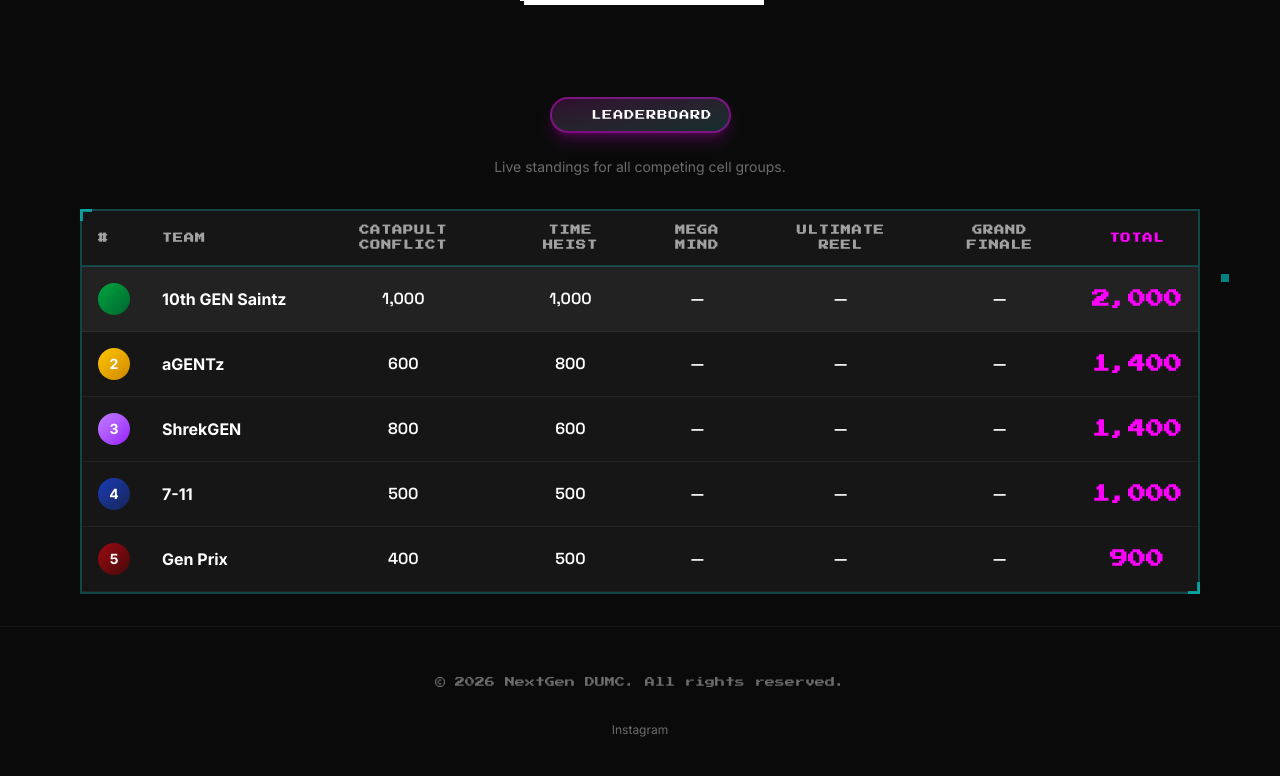
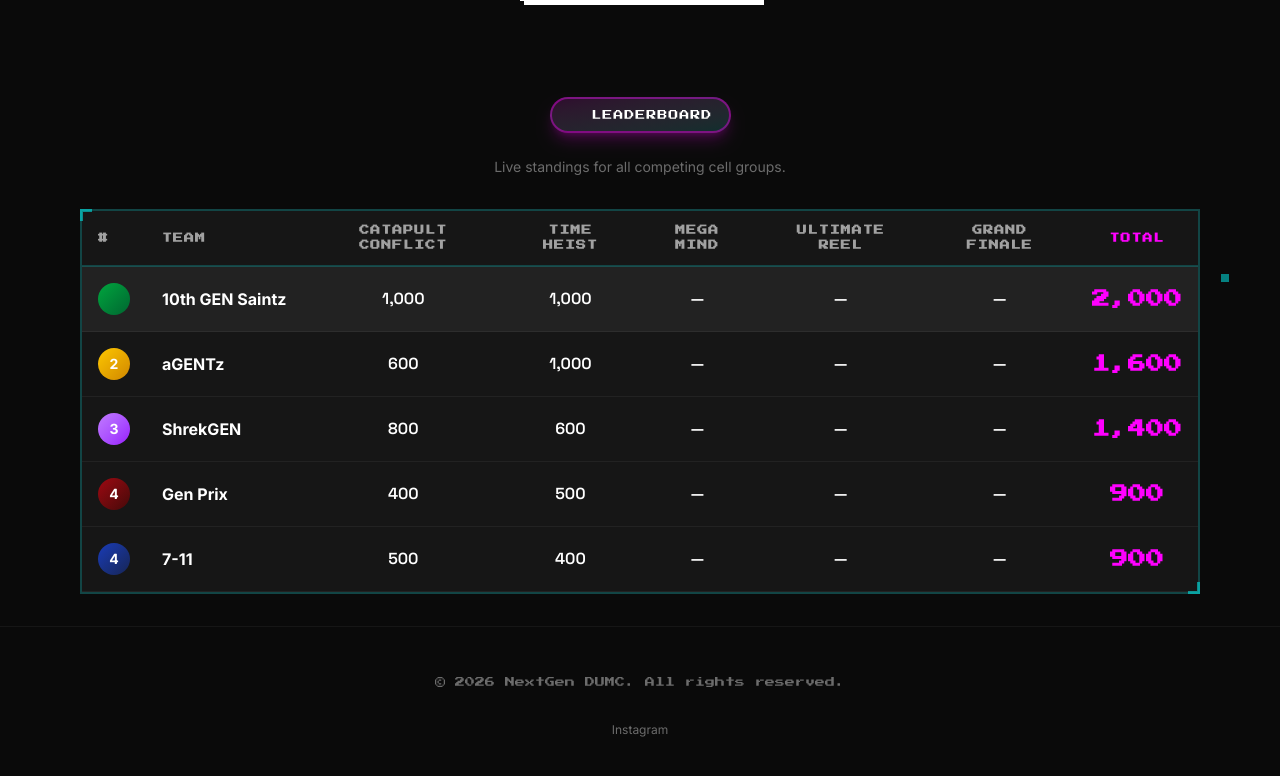
Before and after one commit to ashleylpm/kingdomlympics, a React (Vite) app: page / in a window 1280 px wide. Shown: the part 3186-3962 px from the top of the page. Built offline with nearby package versions, Linux system fonts and the light colour scheme; some icons are missing.

Commit message:
feat: fix scores

```diff
--- a/src/components/sections/LeaderboardPreview.tsx
+++ b/src/components/sections/LeaderboardPreview.tsx
@@ -4,17 +4,24 @@ import { motion } from 'motion/react';
 
 const teams = [
   { name: '10th GEN Saintz', color: 'from-green-600 to-green-800', games: [1000, 1000, null, null, null] },
-  { name: 'aGENTz', color: 'from-yellow-400 to-yellow-600', games: [600, 800, null, null, null] },
+  { name: 'aGENTz', color: 'from-yellow-400 to-yellow-600', games: [600, 1000, null, null, null] },
   { name: 'ShrekGEN', color: 'from-purple-400 to-purple-600', games: [800, 600, null, null, null] },
   { name: 'Gen Prix', color: 'from-red-800 to-red-950', games: [400, 500, null, null, null] },
-  { name: '7-11', color: 'from-blue-800 to-blue-950', games: [500, 500, null, null, null] },
+  { name: '7-11', color: 'from-blue-800 to-blue-950', games: [500, 400, null, null, null] },
 ];
 
 const gameNames = ['Catapult Conflict', 'Time Heist', 'Mega Mind', 'Ultimate Reel', 'Grand Finale'];
 
-const rankedTeams = [...teams]
-  .map((t) => ({ ...t, total: t.games.reduce((a, b) => (a ?? 0) + (b ?? 0), 0) as number }))
-  .sort((a, b) => b.total - a.total);
+const rankedTeams = (() => {
+  const sorted = [...teams]
+    .map((t) => ({ ...t, total: t.games.reduce((a, b) => (a ?? 0) + (b ?? 0), 0) as number }))
+    .sort((a, b) => b.total - a.total);
+  const result: Array<{ name: string; color: string; games: (number | null)[]; total: number; rank: number }> = [];
+  for (let i = 0; i < sorted.length; i++) {
+    result.push({ ...sorted[i], rank: i > 0 && sorted[i].total === sorted[i - 1].total ? result[i - 1].rank : i + 1 });
+  }
+  return result;
+})();
 
 export const LeaderboardPreview: React.FC = () => {
   return (
@@ -53,14 +60,14 @@ export const LeaderboardPreview: React.FC = () => {
             {rankedTeams.map((team, index) => (
               <tr
                 key={team.name}
-                className={`border-b border-white/5 ${index === 0 ? 'bg-white/5' : 'hover:bg-white/5'} transition-colors`}
+                className={`border-b border-white/5 ${team.rank === 1 ? 'bg-white/5' : 'hover:bg-white/5'} transition-colors`}
               >
                 <td className="px-4 py-4">
                   <div className={`w-8 h-8 rounded-full bg-gradient-to-br ${team.color} flex items-center justify-center font-bold text-white text-sm`}>
-                    {index === 0 ? (
+                    {team.rank === 1 ? (
                       <Icon icon="pixelarticons:crown" width={18} />
                     ) : (
-                      <span>{index + 1}</span>
+                      <span>{team.rank}</span>
                     )}
                   </div>
                 </td>
```
Also changed, not shown: 1 other file (tests, documents, lock files or other folders).
